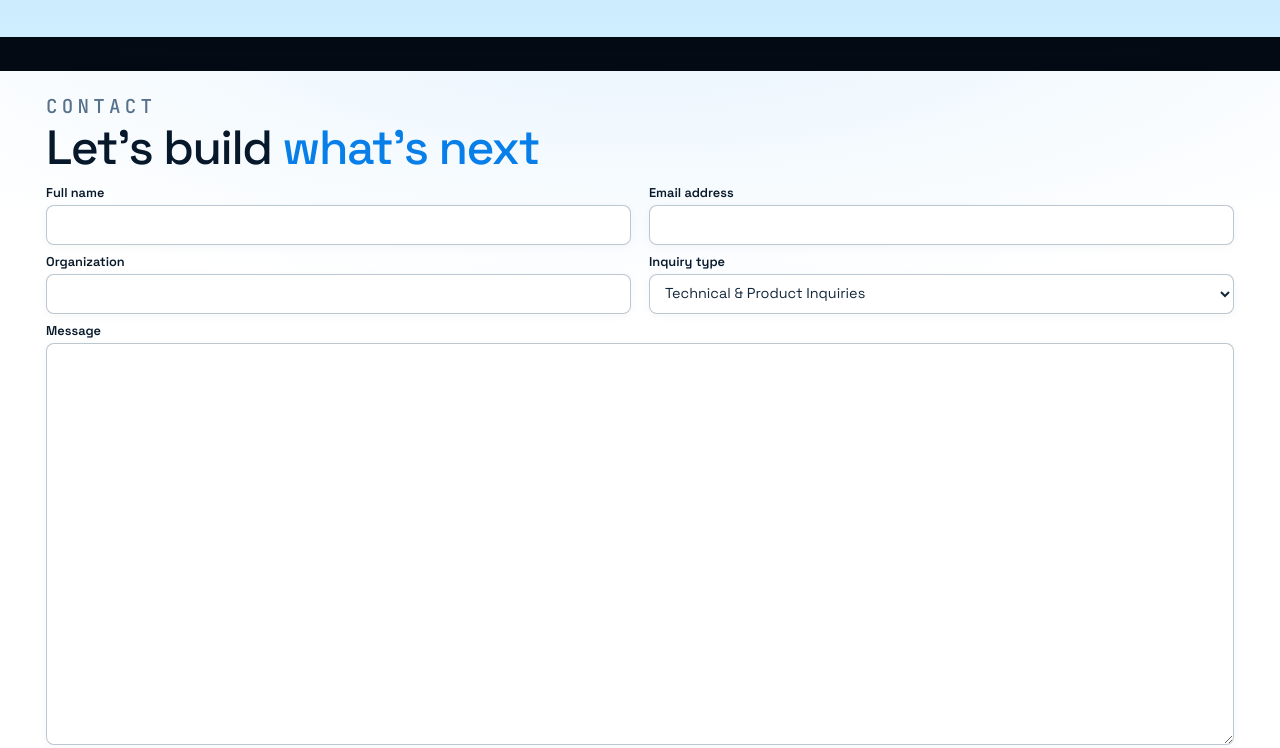
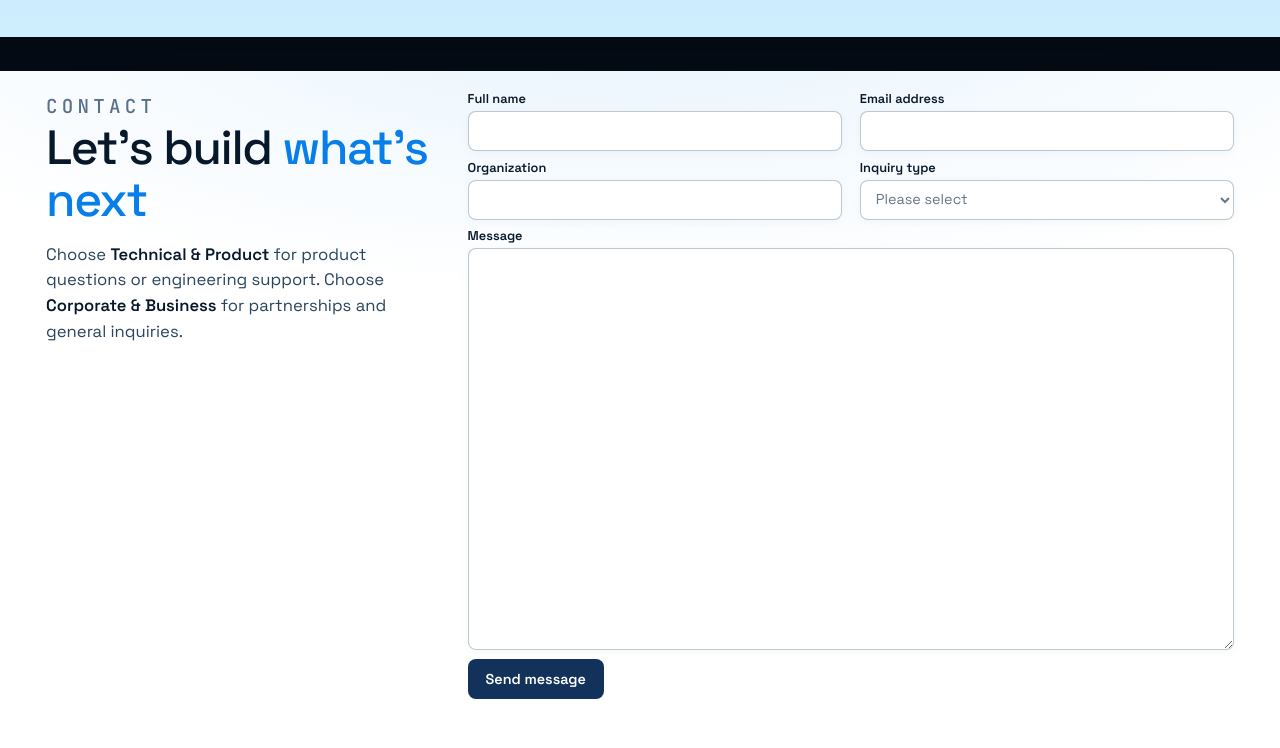
Before and after one commit to AmirNasrPrime/Website_v0, a plain HTML site: page index.html in a window 1280 px wide. Shown: the part 3634-4382 px from the top of the page. Drawn offline with Linux system fonts and the light colour scheme; animation ran at ten frames a second.

Commit message:
Split contact guidance and form with required inquiry choice

```diff
--- a/css/contact-form.css
+++ b/css/contact-form.css
@@ -5,6 +5,7 @@
 .contact-form :is(input,select){min-height:clamp(36px,5svh,46px)}
 .contact-form textarea{height:clamp(70px,calc(100dvh - var(--nav-h) - 310px),520px);min-height:70px;resize:vertical}
 .contact-form :is(input,select,textarea):focus-visible{outline:2px solid #368ad1;outline-offset:2px;border-color:#368ad1}
+.contact-form select:invalid{color:#65788a}
 .contact-form__trap{position:absolute!important;width:1px;height:1px;overflow:hidden;clip-path:inset(50%);white-space:nowrap}
 .contact-form__actions{display:flex;align-items:center;flex-wrap:wrap;gap:6px 12px}
 .contact-form button{min-height:clamp(38px,5svh,46px);padding:8px 18px;border:0;border-radius:8px;background:#12325b;color:#fff;font:600 .9rem/1.2 var(--font-sans);cursor:pointer}
@@ -15,11 +16,13 @@
 .contact-form__status--error{color:#a72c36}
 .contact-form__status:empty{display:none}
 #access.contact{block-size:auto;min-block-size:calc(100svh - var(--nav-h));min-block-size:calc(100dvh - var(--nav-h));padding-block:clamp(10px,2.5svh,28px);overflow:visible;display:block}
-.contact .contact__layout,#access .story-layout{display:block;width:100%;height:auto;margin-inline:auto}
-.contact .contact__copy,#access .story-copy{width:100%;height:auto;text-align:left}
-#access .story-copy>div:last-child{display:block}
+.contact .contact__layout,#access .story-layout{display:grid;grid-template-columns:minmax(0,1fr) minmax(0,2fr);grid-template-areas:none;align-items:start;gap:clamp(24px,3vw,58px);width:100%;height:auto;margin-inline:auto}
+#access .contact__copy{width:100%;height:auto;text-align:left;order:0}
+#access .contact__guidance{margin:clamp(12px,2svh,22px) 0 0;max-width:34ch;color:var(--env-text-2);font:400 clamp(13px,1.3vw,17px)/1.55 var(--font-sans)}
+#access .contact__guidance strong{color:var(--env-text);font-weight:600}
+#access .contact-form{margin-top:0}
 #access .t-meta{margin-bottom:3px}
 #access .t-h2{font-size:clamp(27px,min(4vw,6svh),62px);line-height:1.08;margin:0}
 .contact-form :is(input,select,textarea){margin-top:4px;padding:7px 11px;font-size:clamp(13px,1.8svh,16px)}
-@media(max-width:760px){.contact-form__row{gap:8px}.contact-form :is(input,select){min-height:38px}}
-@media(max-height:540px){#access.contact{padding-block:8px}.contact-form{gap:4px;margin-top:6px}.contact-form :is(input,select){min-height:32px}.contact-form button{min-height:34px}#access .t-h2{font-size:clamp(22px,5svh,32px)}}
+@media(max-width:760px){.contact .contact__layout,#access .story-layout{grid-template-columns:minmax(0,1fr);gap:clamp(8px,1.4svh,16px)}.contact-form__row{gap:8px}.contact-form :is(input,select){min-height:38px}#access .contact-form textarea{height:clamp(70px,calc(100dvh - var(--nav-h) - 410px),480px)}}
+@media(max-height:540px){#access.contact{padding-block:6px}.contact-form{gap:3px;margin-top:0}.contact-form :is(input,select){min-height:30px}.contact-form button{min-height:32px}#access .t-h2{font-size:clamp(22px,5svh,30px)}#access .contact__guidance{font-size:11px;line-height:1.3;margin-top:5px}#access .contact-form textarea{height:60px;min-height:60px}}
--- a/index.html
+++ b/index.html
@@ -69,7 +69,7 @@ addEventListener('pageshow', function () { scrollTo({ top: 0, left: 0, behavior:
 <link rel="stylesheet" href="css/mobile.css?v=mobile-menu-right-1">
 
 <link rel="preload" as="image" href="media/hero-field-poster.jpg">
-<link rel="stylesheet" href="css/contact-form.css?v=3">
+<link rel="stylesheet" href="css/contact-form.css?v=5">
 </head>
 
 <body>
@@ -303,6 +303,8 @@ document.documentElement.classList.add('js');
     <div class="contact__copy">
       <span class="t-meta">Contact</span>
       <h2 class="t-h2">Let's build <span class="grad">what's next</span></h2>
+      <p class="contact__guidance">Choose <strong>Technical &amp; Product</strong> for product questions or engineering support. Choose <strong>Corporate &amp; Business</strong> for partnerships and general inquiries.</p>
+    </div>
       <form class="contact-form" data-contact-form>
         <div class="contact-form__row">
           <label>Full name <input name="name" autocomplete="name" maxlength="120" required></label>
@@ -310,13 +312,12 @@ document.documentElement.classList.add('js');
         </div>
         <div class="contact-form__row">
           <label>Organization <input name="organization" autocomplete="organization" maxlength="120" required></label>
-          <label>Inquiry type <select name="inquiry" required><option value="technical">Technical &amp; Product Inquiries</option><option value="corporate">Corporate &amp; Business Inquiries</option></select></label>
+          <label>Inquiry type <select name="inquiry" required><option value="" selected disabled>Please select</option><option value="technical">Technical &amp; Product Inquiries</option><option value="corporate">Corporate &amp; Business Inquiries</option></select></label>
         </div>
         <label class="contact-form__message">Message <textarea name="message" rows="2" minlength="10" maxlength="5000" required></textarea></label>
         <div class="contact-form__trap" aria-hidden="true"><label>Leave this field empty <input name="website" tabindex="-1" autocomplete="off"></label></div>
         <div class="contact-form__actions"><button type="submit">Send message</button><p class="contact-form__status" role="status" aria-live="polite"></p></div>
       </form>
-    </div>
   </div>
 </section>
 
```
